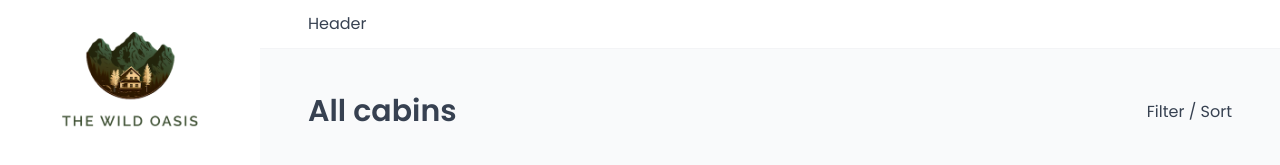
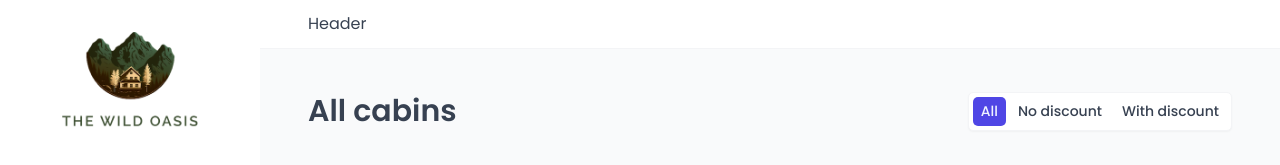
Before and after one commit to GloBoiVic/The-Wild-Oasis, a React (Vite) app: page /cabins in a window 1280 px wide. Shown: the top 165 px of the page. Built offline with nearby package versions, Linux system fonts and the light colour scheme; no server answers; the database is empty; the HTML template or start-up script is replaced by a standard one; a web font is replaced by a local one.

Commit message:
Update components

```diff
--- a/src/features/cabins/CabinTable.jsx
+++ b/src/features/cabins/CabinTable.jsx
@@ -1,3 +1,4 @@
+import { useSearchParams } from 'react-router-dom';
 import Menus from '../../ui/Menus.jsx';
 import Spinner from '../../ui/Spinner.jsx';
 import Table from '../../ui/Table.jsx';
@@ -6,8 +7,18 @@
 
 function CabinTable() {
   const { isLoading, cabins } = useCabins();
+  const [searchParams] = useSearchParams();
 
   if (isLoading) return <Spinner />;
+
+  const filterValue = searchParams.get('discount') || 'all';
+  console.log(filterValue);
+  let filteredCabins;
+  if (filterValue === 'all') filteredCabins = cabins;
+  if (filterValue === 'no-discount')
+    filteredCabins = cabins.filter((cabin) => cabin.discount === 0);
+  if (filterValue === 'with-discount')
+    filteredCabins = cabins.filter((cabin) => cabin.discount > 0);
 
   return (
     <Menus>
@@ -20,7 +31,10 @@
           <div>Discount</div>
           <div></div>
         </Table.Header>
-        <Table.Body data={cabins} render={(cabin) => <CabinRow key={cabin.id} cabin={cabin} />} />
+        <Table.Body
+          data={filteredCabins}
+          render={(cabin) => <CabinRow key={cabin.id} cabin={cabin} />}
+        />
       </Table>
     </Menus>
   );
--- /dev/null
+++ b/src/features/cabins/CabinTableOperations.jsx
@@ -0,0 +1,28 @@
+import TableOperations from '../../ui/TableOperations.jsx';
+import Filter from '../../ui/Filter.jsx';
+
+function CabinTableOperations() {
+  return (
+    <TableOperations>
+      <Filter
+        filterField="discount"
+        options={[
+          {
+            value: 'all',
+            label: 'All',
+          },
+          {
+            value: 'no-discount',
+            label: 'No discount',
+          },
+          {
+            value: 'with-discount',
+            label: 'With discount',
+          },
+        ]}
+      />
+    </TableOperations>
+  );
+}
+
+export default CabinTableOperations;
--- a/src/pages/Cabins.jsx
+++ b/src/pages/Cabins.jsx
@@ -1,5 +1,6 @@
 import AddCabin from '../features/cabins/AddCabin.jsx';
 import CabinTable from '../features/cabins/CabinTable.jsx';
+import CabinTableOperations from '../features/cabins/CabinTableOperations.jsx';
 import Heading from '../ui/Heading';
 import Row from '../ui/Row';
 
@@ -8,7 +9,7 @@
     <>
       <Row type="horizontal">
         <Heading as="h1">All cabins</Heading>
-        <p>Filter / Sort</p>
+        <CabinTableOperations />
       </Row>
 
       <Row>
--- a/src/ui/Filter.jsx
+++ b/src/ui/Filter.jsx
@@ -1,4 +1,5 @@
-import styled, { css } from "styled-components";
+import { useSearchParams } from 'react-router-dom';
+import styled, { css } from 'styled-components';
 
 const StyledFilter = styled.div`
   border: 1px solid var(--color-grey-100);
@@ -33,3 +34,28 @@
     color: var(--color-brand-50);
   }
 `;
+
+function Filter({ filterField, options }) {
+  const [searchParams, setSearchParams] = useSearchParams();
+  const currentFilter = searchParams.get(filterField) || options.at(0).value;
+
+  const handleClick = (value) => {
+    searchParams.set(filterField, value);
+    setSearchParams(searchParams);
+  };
+  return (
+    <StyledFilter>
+      {options.map((option) => (
+        <FilterButton
+          key={option.value}
+          onClick={() => handleClick(option.value)}
+          active={option.value === currentFilter}
+        >
+          {option.label}
+        </FilterButton>
+      ))}
+    </StyledFilter>
+  );
+}
+
+export default Filter;
```
